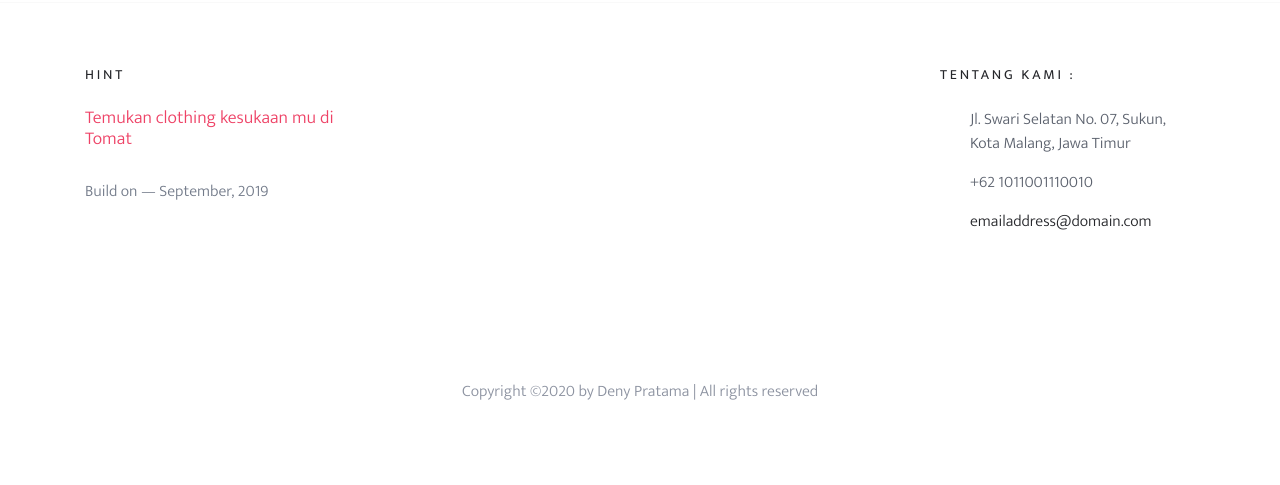
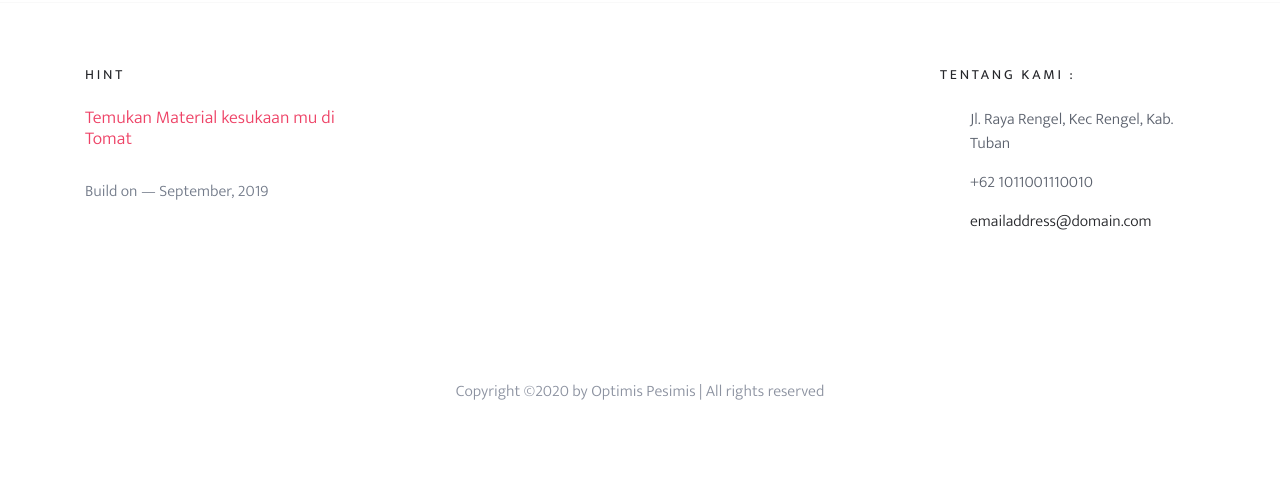
Before and after one commit to FerryJulyo/Proyek2, a PHP site: page /ts.php in a window 1280 px wide. Shown: the part 2679-3164 px from the top of the page. Run offline with PHP 8.4, Linux system fonts and the light colour scheme; some web fonts are replaced.

Commit message:
Update Image & footer

```diff
--- a/Web Php/Tomat/ts.php
+++ b/Web Php/Tomat/ts.php
@@ -199,7 +199,7 @@
         <div class="col-md-6 col-lg-3 mb-4 mb-lg-0">
             <h3 class="footer-heading mb-4">Hint</h3>
             <a href="shop.php" class="block-6">
-              <h3 class="font-weight-light  mb-0">Temukan clothing kesukaan mu di Tomat</h3>
+              <h3 class="font-weight-light  mb-0">Temukan Material kesukaan mu di Tomat</h3>
               <br>
               <p>Build on &mdash; September, 2019</p>
             </a>
@@ -231,7 +231,7 @@
           <div class="block-5 mb-5">
               <h3 class="footer-heading mb-4">Tentang Kami :</h3>
               <ul class="list-unstyled">
-                <li class="address"><a href="api1.php">Jl. Swari Selatan No. 07, Sukun, Kota Malang, Jawa Timur</a></li>
+                <li class="address"><a href="api1.php">Jl. Raya Rengel, Kec Rengel, Kab. Tuban</a></li>
                 <li class="phone"><a href="tel://">+62 1011001110010</a></li>
                 <li class="email">emailaddress@domain.com</li>
               </ul>
@@ -243,7 +243,7 @@
       <div class="row pt-5 mt-5 text-center">
           <div class="col-md-12">
             <p>
-            Copyright &copy;<script>document.write(new Date().getFullYear());</script> by Deny Pratama | All rights reserved
+            Copyright &copy;<script>document.write(new Date().getFullYear());</script> by Optimis Pesimis | All rights reserved
             </p>
           </div>
 
```
Also changed, not shown: Web Php/Tomat/images/about_1.jpg, Web Php/Tomat/images/about_1.png, Web Php/Tomat/images/hero_2.jpg.
